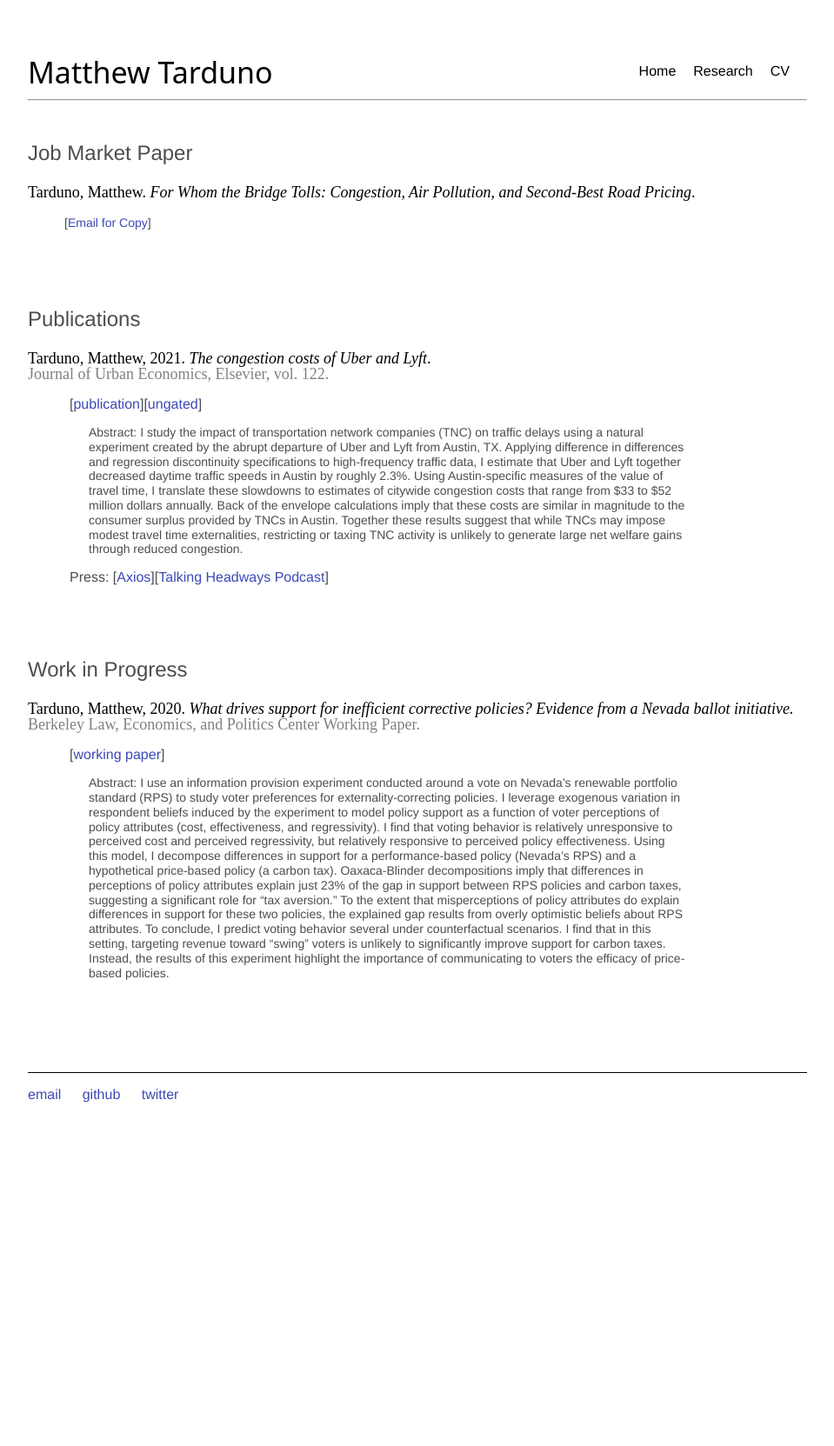
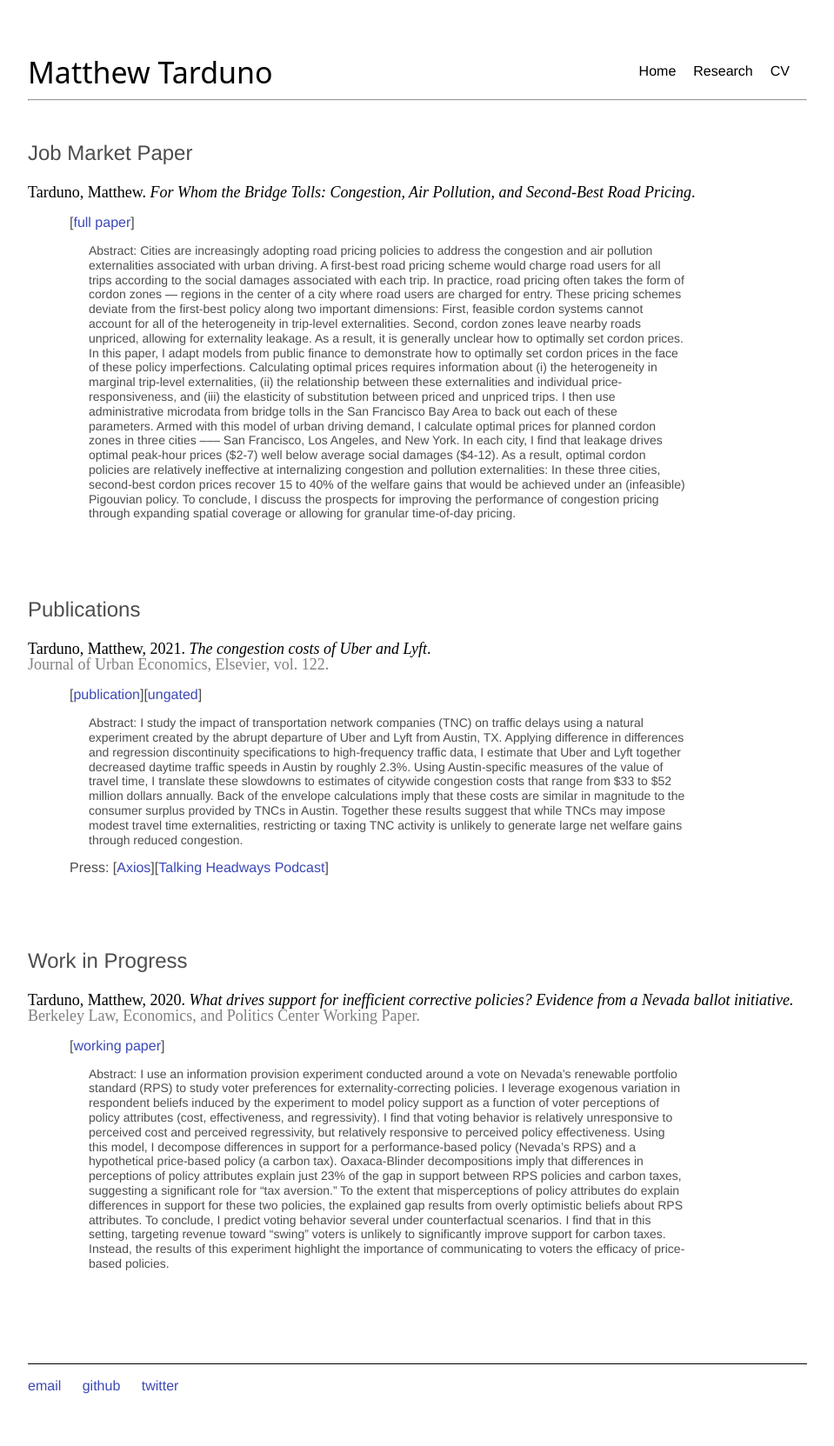
Before and after one commit to Matt-Tarduno/Matt-Tarduno.github.io, a Jekyll site: the page built from research/index.html, in a window 1280 px wide. Shown: the whole page at 87% size, without its empty margins (160-1119 px from the left). Built offline with Jekyll 4.4.1, drawn with Linux system fonts in a browser that asks for light colours; before the commit the page ends 1328 px from its top, so only the background shows below that.

Commit message:
Update index.html

```diff
--- a/research/index.html
+++ b/research/index.html
@@ -12,7 +12,26 @@ sitemap:
 	<h1>Job Market Paper</h1>
 
 <p style="font-size:18px; font-family: TimesNewRoman; color: black" >Tarduno, Matthew. <em>For Whom the Bridge Tolls: Congestion, Air Pollution, and Second-Best Road Pricing</em>.
-<p style="font-size:14px; margin-left:3em; margin-right:10em; line-height: 1.2">[<a href="mailto:tarduno@berkeley.edu" target="_blank">Email for Copy</a>]</p>
+	<p style="margin-left:3em">[<a href="https://matt-tarduno.github.io/jmp/" target="_blank">full paper</a>]
+	<p style="font-size:14px; margin-left:5em; margin-right:10em; line-height: 1.2"> Abstract: Cities are increasingly adopting road pricing policies to address the congestion and air pollution externalities
+associated with urban driving. A first-best road pricing scheme would charge road users for all trips according
+to the social damages associated with each trip. In practice, road pricing often takes the form of cordon zones
+— regions in the center of a city where road users are charged for entry. These pricing schemes deviate from
+the first-best policy along two important dimensions: First, feasible cordon systems cannot account for all
+of the heterogeneity in trip-level externalities. Second, cordon zones leave nearby roads unpriced, allowing
+for externality leakage. As a result, it is generally unclear how to optimally set cordon prices. In this paper,
+I adapt models from public finance to demonstrate how to optimally set cordon prices in the face of these
+policy imperfections. Calculating optimal prices requires information about (i) the heterogeneity in marginal
+trip-level externalities, (ii) the relationship between these externalities and individual price-responsiveness,
+and (iii) the elasticity of substitution between priced and unpriced trips. I then use administrative microdata
+from bridge tolls in the San Francisco Bay Area to back out each of these parameters. Armed with this
+model of urban driving demand, I calculate optimal prices for planned cordon zones in three cities ––– San
+Francisco, Los Angeles, and New York. In each city, I find that leakage drives optimal peak-hour prices ($2-7)
+well below average social damages ($4-12). As a result, optimal cordon policies are relatively ineffective at
+internalizing congestion and pollution externalities: In these three cities, second-best cordon prices recover
+15 to 40% of the welfare gains that would be achieved under an (infeasible) Pigouvian policy. To conclude, I
+discuss the prospects for improving the performance of congestion pricing through expanding spatial coverage
+or allowing for granular time-of-day pricing.</p>
 <br>
 <br>
 <br>
```
